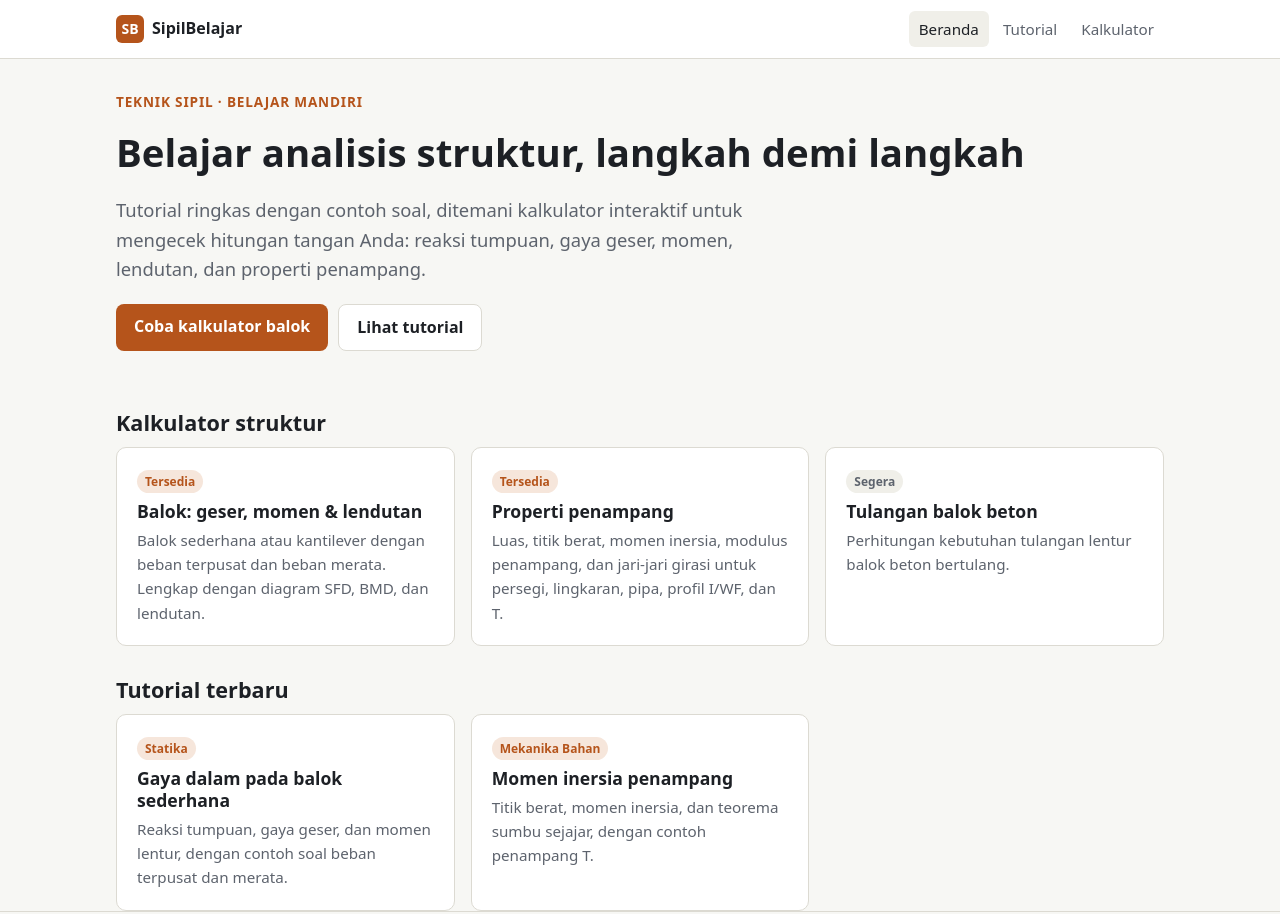
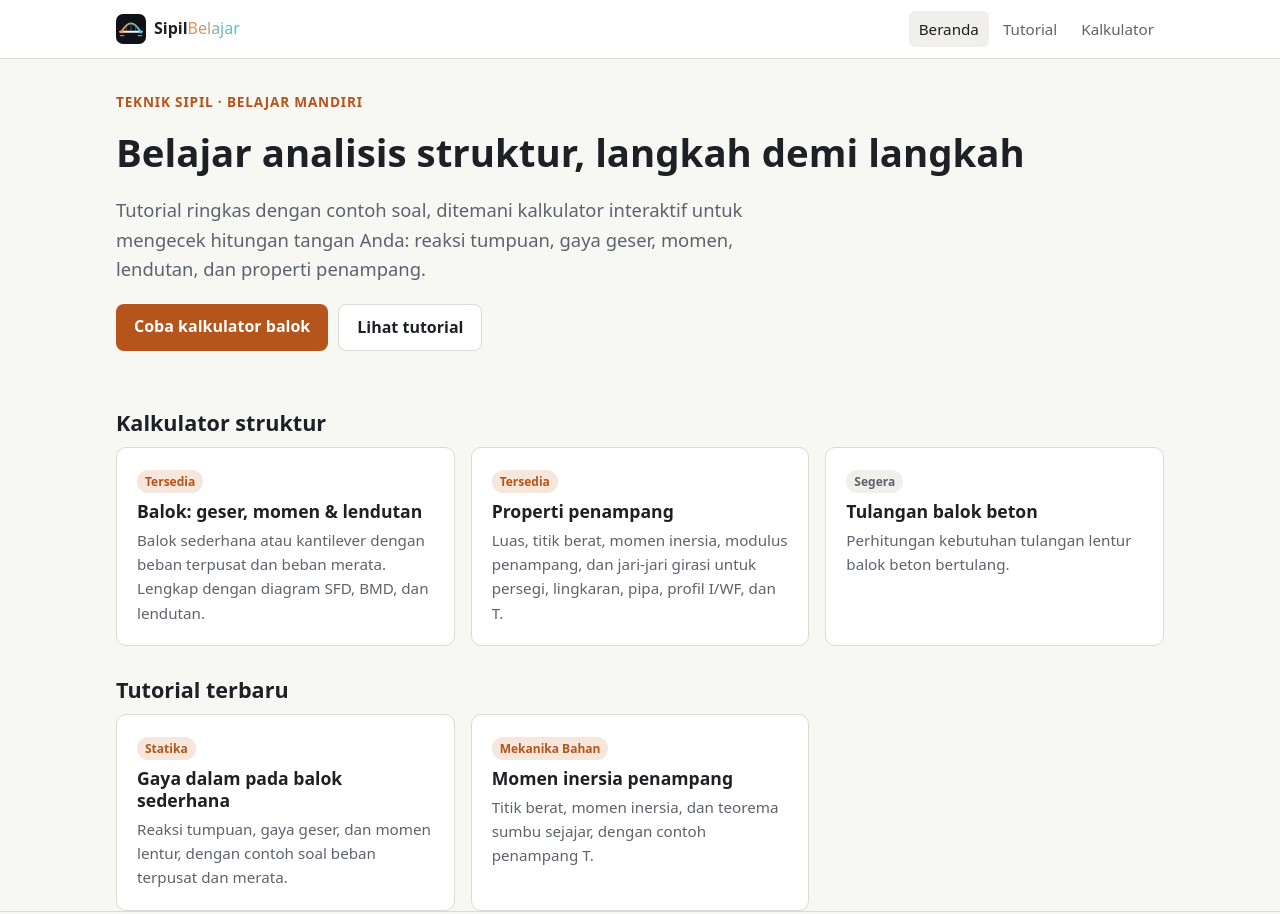
Before and after one commit to apemeno/apemeno.github.io, a plain HTML site: page index.html in a window 1280 px wide. Shown: the top 914 px of the page. Drawn offline with Linux system fonts and the light colour scheme.

Commit message:
Tambah logo SipilBelajar di header dan favicon
Co-Authored-By: Claude Opus 5.5 <noreply@anthropic.com>
Claude-Session: https://claude.ai/code/session_01Vvt3KGjLpAExUk3Ym4txfe

```diff
--- a/assets/layout.js
+++ b/assets/layout.js
@@ -16,7 +16,8 @@
   var header = document.createElement('header');
   header.className = 'site-header';
   header.innerHTML = '<div class="wrap"><a class="brand" href="' + root + 'index.html">' +
-    '<span class="brand-mark">SB</span>' + SITE + '</a><nav class="site-nav">' + nav + '</nav></div>';
+    '<img class="brand-mark" src="' + root + 'assets/logo.svg" alt="" width="30" height="30">' +
+    '<span>Sipil<span class="brand-accent">Belajar</span></span></a><nav class="site-nav">' + nav + '</nav></div>';
   document.body.insertBefore(header, document.body.firstChild);
 
   var footer = document.createElement('footer');
--- a/assets/style.css
+++ b/assets/style.css
@@ -47,7 +47,8 @@ code, .mono { font-family: ui-monospace, "SFMono-Regular", Menlo, Consolas, mono
 .site-header { background: var(--surface); border-bottom: 1px solid var(--border); position: sticky; top: 0; z-index: 10; }
 .site-header .wrap { display: flex; align-items: center; gap: 16px; min-height: 58px; flex-wrap: wrap; }
 .brand { font-weight: 700; color: var(--text); text-decoration: none; display: flex; align-items: center; gap: 8px; }
-.brand-mark { width: 28px; height: 28px; border-radius: 6px; background: var(--accent); color: #fff; display: grid; place-items: center; font-size: 14px; }
+.brand-mark { width: 30px; height: 30px; display: block; }
+.brand-accent { font-weight: 300; background: linear-gradient(90deg, #ff8a3d, #22d3ee); -webkit-background-clip: text; background-clip: text; color: transparent; }
 .site-nav { display: flex; gap: 4px; margin-left: auto; flex-wrap: wrap; }
 .site-nav a { color: var(--muted); text-decoration: none; padding: 6px 10px; border-radius: 6px; font-size: .95rem; }
 .site-nav a:hover, .site-nav a[aria-current="page"] { color: var(--text); background: var(--surface-2); }
--- a/index.html
+++ b/index.html
@@ -5,6 +5,7 @@
   <meta name="viewport" content="width=device-width, initial-scale=1">
   <title>SipilBelajar</title>
   <meta name="description" content="Belajar teknik sipil: tutorial, contoh soal, dan kalkulator struktur interaktif.">
+  <link rel="icon" type="image/svg+xml" href="assets/logo.svg">
   <link rel="stylesheet" href="assets/style.css">
 </head>
 <body data-root="" data-page="home">
```
Also changed, not shown: kalkulator/balok.html (+1 -0 lines), kalkulator/index.html (+1 -0 lines), kalkulator/penampang.html (+1 -0 lines), tutorial/balok-sederhana.html (+1 -0 lines), tutorial/index.html (+1 -0 lines), tutorial/momen-inersia.html (+1 -0 lines), assets/logo-512.png (added), assets/logo-full.svg (added), assets/logo.svg (added).
